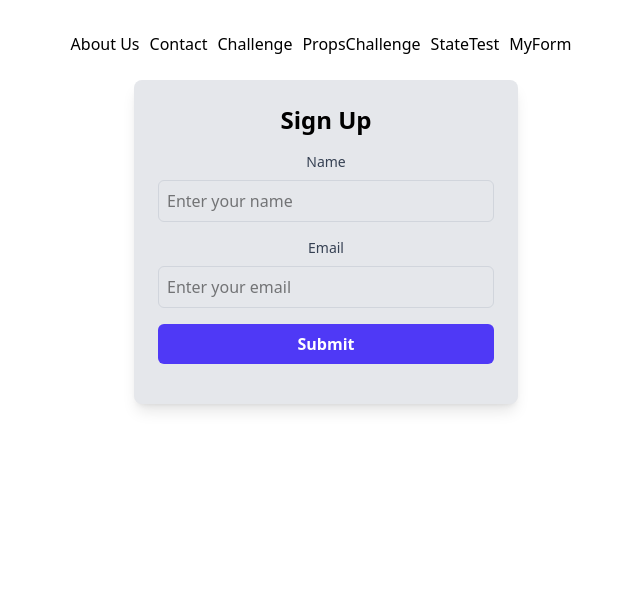
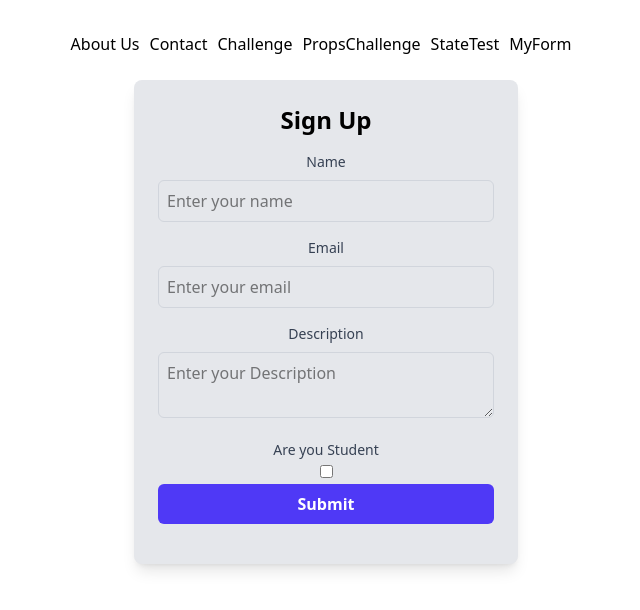
Before and after one commit to hero-Can/React-Js-Challenges, a React (Vite) app: page /myForm in a window 1280 px wide. Shown: the top 610 px of the page, without its empty margins (314-954 px from the left). Built offline with nearby package versions, Linux system fonts and the light colour scheme.

Commit message:
sate with textarea & checkbox

```diff
--- a/src/MyForm.jsx
+++ b/src/MyForm.jsx
@@ -2,7 +2,11 @@ import React, { useState } from "react";
 
 function MyForm() {
 
-    const [formInputs,setFormInputs] = useState({name :"",email: ""});
+    const [formInputs,setFormInputs] = useState({name :"",email: "",description:"",isStudent: false});
+
+    function handleCheckboxChanged(event){
+      setFormInputs({...formInputs,isStudent: event.target.checked});
+    }
 
     return (
       <div className="flex justify-center items-center mt-6">
@@ -60,6 +64,34 @@ function MyForm() {
             />
           </div>
 
+          {/* Description  textarea */}
+          <div className="mb-4">
+            <label
+              htmlFor="description"
+              className="block text-sm font-medium text-gray-700"
+            >
+              Description
+            </label>
+            <textarea
+              type="text"
+              id="description"
+              name="description"
+              value={formInputs.description}
+              onChange={(event) => {
+                setFormInputs({...formInputs,description: event.target.value});
+              }}
+              className="mt-2 p-2 w-full border border-gray-300 rounded-md focus:outline-none focus:ring-2 focus:ring-indigo-500"
+              placeholder="Enter your Description"
+            />
+
+          </div>
+
+          <label
+              htmlFor="description"
+              className="block text-sm font-medium text-gray-700"
+            >Are you Student
+            </label>
+          <input type="checkbox" checked={formInputs.isStudent} onChange={handleCheckboxChanged}/>
           {/* Submit Button */}
           <div className="mb-4">
             <button
```
